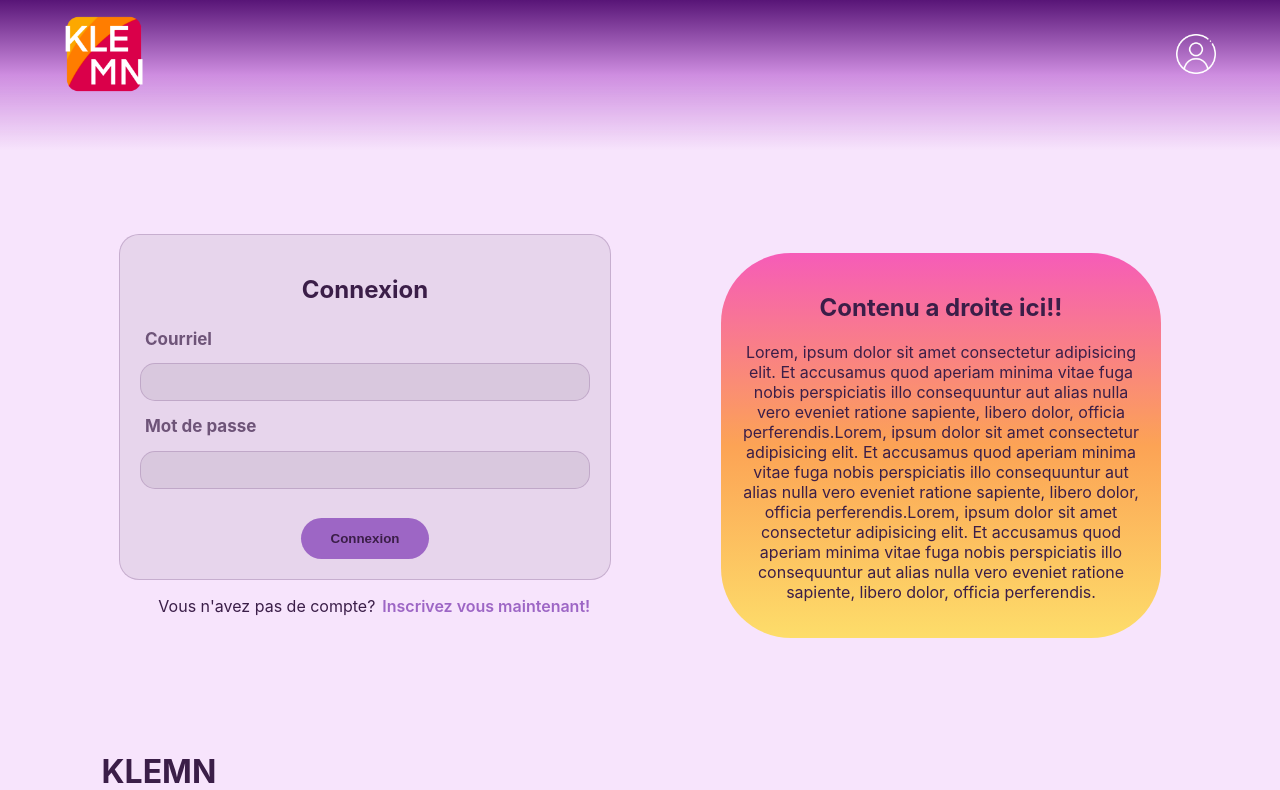
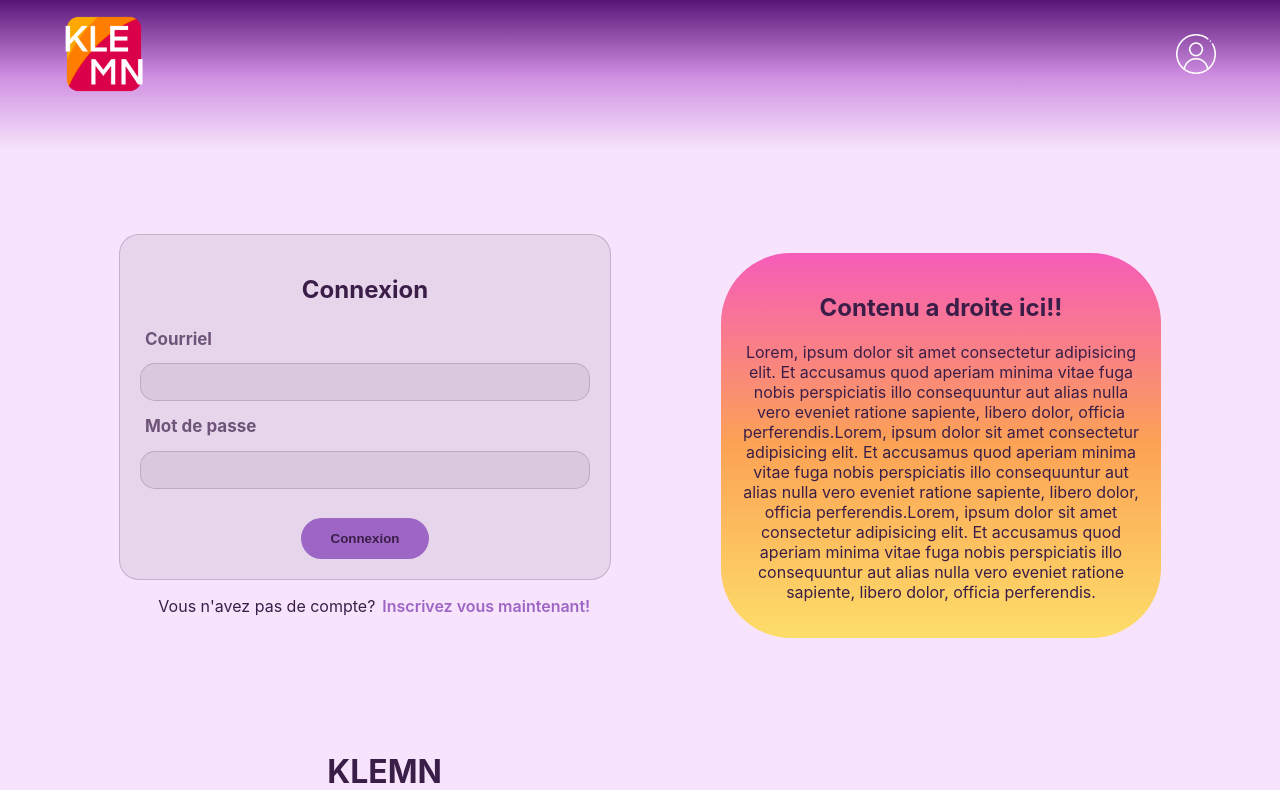
Before and after one commit to a23-b2b/projet-de-session-klemn, a React (Create React App) app: page /authenticate in a window 1280 px wide. Shown: the top 790 px of the page. Built offline with nearby package versions, Linux system fonts and the light colour scheme.

Commit message:
Ajustement du CSS des component Post

```diff
--- a/src/components/Post/Contenu.tsx
+++ b/src/components/Post/Contenu.tsx
@@ -12,6 +12,7 @@ interface ContentProps {
 }
 
 const PostContent = (props: ContentProps) => {
+
     const [postContent, setPostContent] = useState('')
     const [isPostExpanded, setIsPostExpanded] = useState(false);
 
--- a/src/pages/Home.tsx
+++ b/src/pages/Home.tsx
@@ -68,7 +68,7 @@ function Home() {
                 next={() => getPosts()}
                 hasMore={!isEndOfFeed} // Replace with a condition based on your data source
                 loader={<p>Chargement...</p>}
-                endMessage={<h1>Oh non! Vous avez terminé Klemn!</h1>}
+                endMessage={<h1 className={styles.h1}>Oh non! Vous avez terminé Klemn!</h1>}
             >
                 <div>
                     {postData?.map(({
--- a/src/styles/Home.module.css
+++ b/src/styles/Home.module.css
@@ -8,3 +8,7 @@
         width: 90vw;
     }
 }
+
+h1 {
+    text-align: center;
+}
--- a/src/styles/PostFullScreen.module.css
+++ b/src/styles/PostFullScreen.module.css
@@ -3,3 +3,7 @@
     margin: 0 auto;
     max-width: 800px;
 }
+
+h1 {
+    text-align: center;
+}
--- a/src/styles/global.css
+++ b/src/styles/global.css
@@ -231,3 +231,9 @@ body {
     margin-right: auto;
     width: 90%;
 }
+
+/*Styles éléments commentaires*/
+
+.global_conteneur_commentaire {
+
+}
```
Also changed, not shown: 1 other file (tests, documents, lock files or other folders).
